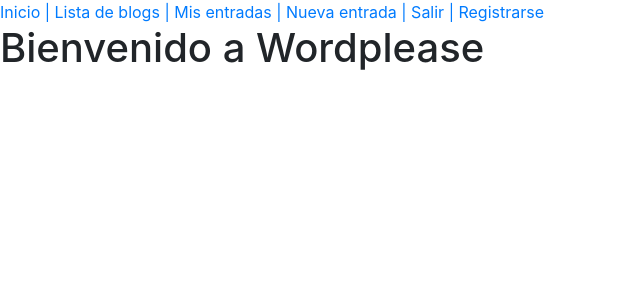
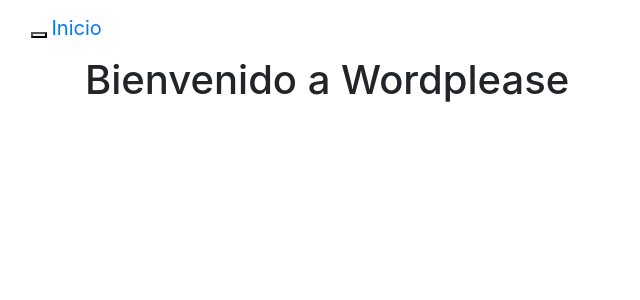
Before and after one commit to josealonso/KC-Modulo-de-Django, a Django app: page / in a window 1280 px wide. Shown: the top 300 px of the page, without its empty margins (0-640 px from the left). Run offline with Django 3.2, Linux system fonts and the light colour scheme; the visitor is signed in with stand-in values (Sample User, id 1); data that the repository does not hold is empty; some libraries are stand-ins or nearby versions.

Commit message:
Included a header in all the pages: a button has to be pressed to see all the menu options. Created a CSS file to customize the templates.

```diff
--- a/blogs/templates/base.html
+++ b/blogs/templates/base.html
@@ -7,19 +7,18 @@
     <link rel="stylesheet" href="{% static 'css/bootstrap.min.css' %}">
 </head>
 <body>
-    <div class="menu">
-        <a href="{% url 'home_page' %}">Inicio | </a>
-        <a href="{% url 'blogs_page' %}">Lista de blogs | </a>
-        {% if user.is_authenticated %}
-          <a href="{% url 'user_posts_page' username=user %}">Mis entradas | </a>
-          <a href="{% url 'create_post_page' %}">Nueva entrada | </a>
-          <a href="{% url 'logout_page' %}">Salir | </a>
-        {% else %}
-          <a href="{% url 'login_page' %}">Entrar | </a>
-        {% endif %}
-        <a href="{% url 'signup_page' %}">Registrarse</a>
-    </div>
-    {% block content %} {% endblock %}
+    {% include "header.html" %}
+
+    {% block content %}
+
+    {% endblock %}
+
+    {% block javascripts %}
+        <script src="https://code.jquery.com/jquery-3.2.1.slim.min.js"></script>
+        <script src="https://cdnjs.cloudflare.com/ajax/libs/popper.js/1.12.9/umd/popper.min.js"></script>
+        <script src="https://maxcdn.bootstrapcdn.com/bootstrap/4.0.0-beta.3/js/bootstrap.min.js"></script>
+        <!-- <script src="js/bootstrap.min.js"></script> -->
+    {% endblock %}
 
 </body>
 </html>
--- /dev/null
+++ b/blogs/templates/header.html
@@ -0,0 +1,26 @@
+<nav class="navbar navbar-fixed-top">
+    <div class="container-fluid">
+        <div class="navbar-header">
+          <button type="button" class="navbar-toggle collapsed" data-toggle="collapse" data-target="#bs-example-navbar-collapse-1" aria-expanded="false">
+              <span class="sr-only">Ver/esconder menú</span>
+              <span class="icon-bar"></span>
+              <span class="icon-bar"></span>
+              <span class="icon-bar"></span>
+          </button>
+          <a class="navbar-brand" href="{% url 'home_page' %}">Inicio</a>
+        </div>
+        <div class="collapse navbar-collapse" id="bs-example-navbar-collapse-1">
+          <div class="nav navbar-bar">
+          <a class="nav-link" href="{% url 'blogs_page' %}">Lista de blogs</a>
+    {% if user.is_authenticated %}
+          <a class="nav-link" href="{% url 'user_posts_page' username=user %}">Mis entradas</a>
+          <a class="nav-link" href="{% url 'create_post_page' %}">Nueva entrada</a>
+          <a class="nav-link" href="{% url 'logout_page' %}">Salir</a>
+    {% else %}
+          <a class="nav-link" href="{% url 'login_page' %}">Entrar</a>
+    {% endif %}
+          <a class="nav-link" href="{% url 'signup_page' %}">Registrarse</a>
+          </div>
+        </div> <!-- navbar-collapse -->
+    </div>     <!-- container-fluid -->
+</nav>
--- a/blogs/templates/home.html
+++ b/blogs/templates/home.html
@@ -1,8 +1,23 @@
 {% extends "base.html" %}
+{% load staticfiles %}
+
+{% block stylesheets %}
+
+<!--    <link href="{% static 'css/bootstrap-grid.css' %}" rel="stylesheet"> -->
+    <link href="{% static 'css/my_styles.css' %}" rel="stylesheet">
+{% endblock %}
+{% block head_title %} Wordplease {% endblock %}
 
 {% block content %}
-
-  <h1>Bienvenido a Wordplease</h1>
-  {% include "posts_list.html" %}
+<div class="container">
+  <h1 class="clase-color">Bienvenido a Wordplease</h1>
+  <section class="article-list ideal">
+    <div class="ui-status ideal">
+      <div class="row">
+          {% include "posts_list.html" %}
+      </div>
+    </div>
+  </section>
+</div>
 
 {% endblock %}
--- a/blogs/templates/posts_list.html
+++ b/blogs/templates/posts_list.html
@@ -1,7 +1,13 @@
+{% load staticfiles %}
 {% for post in posts %}
+
+    <article class="col-xs-12 col-sm-6 col-md-4 article" data-id="{{ post.id }}">
+        <div class="article-wrapper">
     <a href="{% url 'post_detail_page' username=post.user pk=post.pk %}" title="{{ post.title }}">
       <h3> {{post.title}} </h3>
       <img src="{{post.image}}" alt="{{post.title}}" title="{{post.title}}" height="300px" max-width="200px">
       <p> {{post.summary}} </p>
     </a>
+        </div>
+    </article>
 {% endfor %}
--- a/blogs/views.py
+++ b/blogs/views.py
@@ -22,6 +22,7 @@
     return render(request, "home.html", context)
 
 
+@login_required
 def blogs(request):
     # list_of_blogs = Blog.objects.all().order_by("created_at")
     list_of_users = User.objects.all()
--- a/wordplease/settings.py
+++ b/wordplease/settings.py
@@ -87,7 +87,7 @@
 
 # Password validation
 # https://docs.djangoproject.com/en/2.0/ref/settings/#auth-password-validators
-
+'''
 AUTH_PASSWORD_VALIDATORS = [
     {
         'NAME': 'django.contrib.auth.password_validation.UserAttributeSimilarityValidator',
@@ -102,7 +102,7 @@
         'NAME': 'django.contrib.auth.password_validation.NumericPasswordValidator',
     },
 ]
-
+'''
 
 # Internationalization
 # https://docs.djangoproject.com/en/2.0/topics/i18n/
```
Also changed, not shown: blogs/static/css/my_styles.css (added, +13 -0 lines), blogs/templates/post_detail.html (+21 -2 lines).
